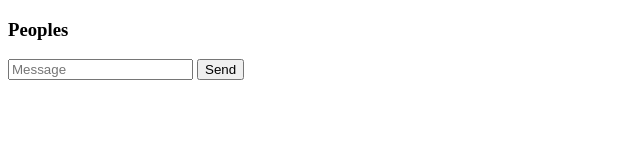
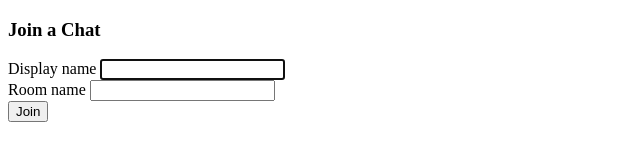
Before and after one commit to JunaidSikander/node-socket-io-chat-app, a website: page client/index.html in a window 1280 px wide. Shown: the whole page, without its empty margins (0-640 px from the left). Drawn offline with nearby package versions, Linux system fonts and the light colour scheme; no server answers.

Commit message:
[ADD] join page that redirect to chat room

```diff
--- a/client/index.html
+++ b/client/index.html
@@ -1,41 +1,32 @@
 <!DOCTYPE html>
-<html lang="en">
+<html>
+
 <head>
-    <meta charset="UTF-8">
-    <link rel="stylesheet" href="css/styles.css">
-    <title>Chat App</title>
+    <meta charset="utf-8">
+    <title>Join | ChatApp</title>
+    <meta name="viewport" content="width=device-width, initial-scale=1, user-scalable=no">
+    <link rel="stylesheet" href="/css/styles.css">
 </head>
-<body class="chat">
-<div class="chat__sidebar">
-    <h3>Peoples</h3>
-    <div id="users"></div>
+
+<body class="centered-form">
+<div class="centered-form__form">
+    <form action="/chat.html">
+        <div class="form-field">
+            <h3>Join a Chat<h3>
+        </div>
+        <div class="form-field">
+            <label>Display name</label>
+            <input type="text" name="name" autofocus/>
+        </div>
+        <div class="form-field">
+            <label>Room name</label>
+            <input type="text" name="room"/>
+        </div>
+        <div class="form-field">
+            <button>Join</button>
+        </div>
+    </form>
 </div>
-<div class="chat__main">
-    <ul id="messages" class="chat__messages"></ul>
-    <div class="chat__footer">
-        <form id="message-form">
-            <input name="message" type="text" placeholder="Message"/>
-            <button>Send</button>
-        </form>
-    </div>
-</div>
+</body>
 
-<script id="message-template" type="text/template">
-    <li class="messages">
-        <div class="message__title">
-            <h4> {{from}} </h4>
-            <span> {{createdAt}} </span>
-        </div>
-        <div class="message__body">
-            <p> {{text}} </p>
-        </div>
-    </li>
-</script>
-
-<script src="/socket.io/socket.io.js"></script>
-<script src="/js/libs/jquery-3.5.1.min.js"></script>
-<script src="/js/libs/moment.js"></script>
-<script src="/js/libs/mustache.js"></script>
-<script src="/js/index.js"></script>
-</body>
 </html>
```
Also changed, not shown: client/chat.html (added, +42 -0 lines), client/js/chat.js (renamed from client/js/index.js).
